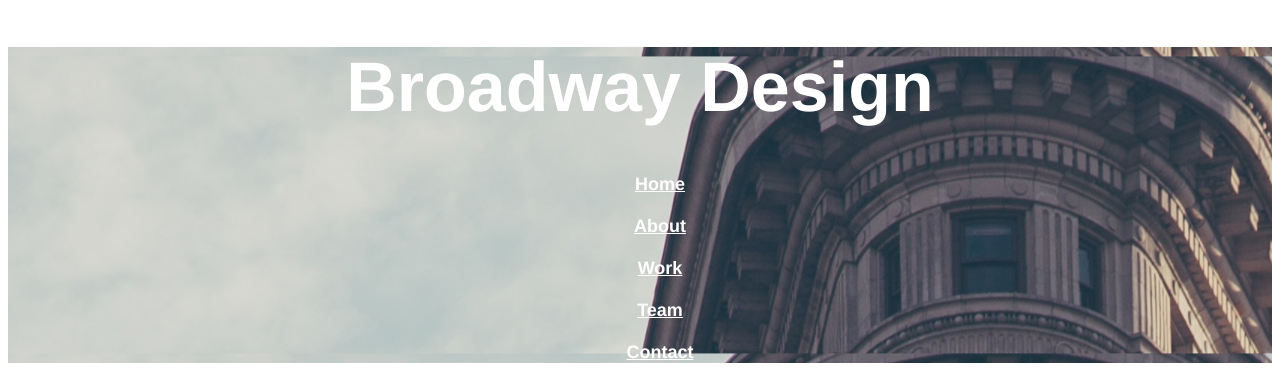
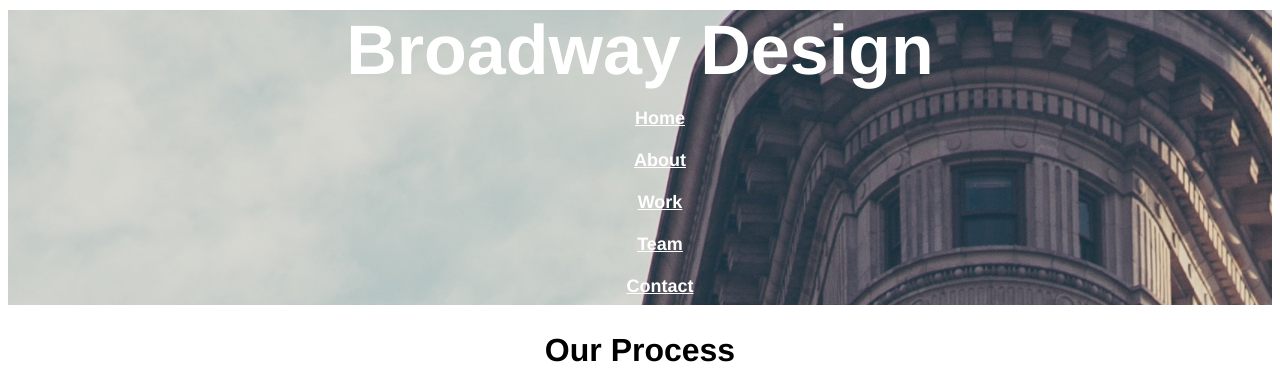
Before and after one commit to Krod09/Broadway, a plain HTML site: page index.html in a window 1280 px wide. Shown: the top 373 px of the page. Drawn offline with Linux system fonts and the light colour scheme.

Commit message:
adjusted header height

```diff
--- a/resources/css/style.css
+++ b/resources/css/style.css
@@ -8,15 +8,19 @@ body {
 header {
   background: url("../images/the-flatiron-building.png");
   background-position: center;
-
+  height: 295px;
   color: white;
   font-size: 18px;
-} header a {
+}
+
+header a {
    color: white;
  }
 
 h1 {
   font-size: 70px;
+  margin: 10px 0;
+  padding: 0;
 }
 
 h2 {
@@ -43,6 +47,7 @@ footer {
   color: white;
   text-align: left;
   background-color: dimgray;
+
 }footer a{
   color: white;
 }
```
